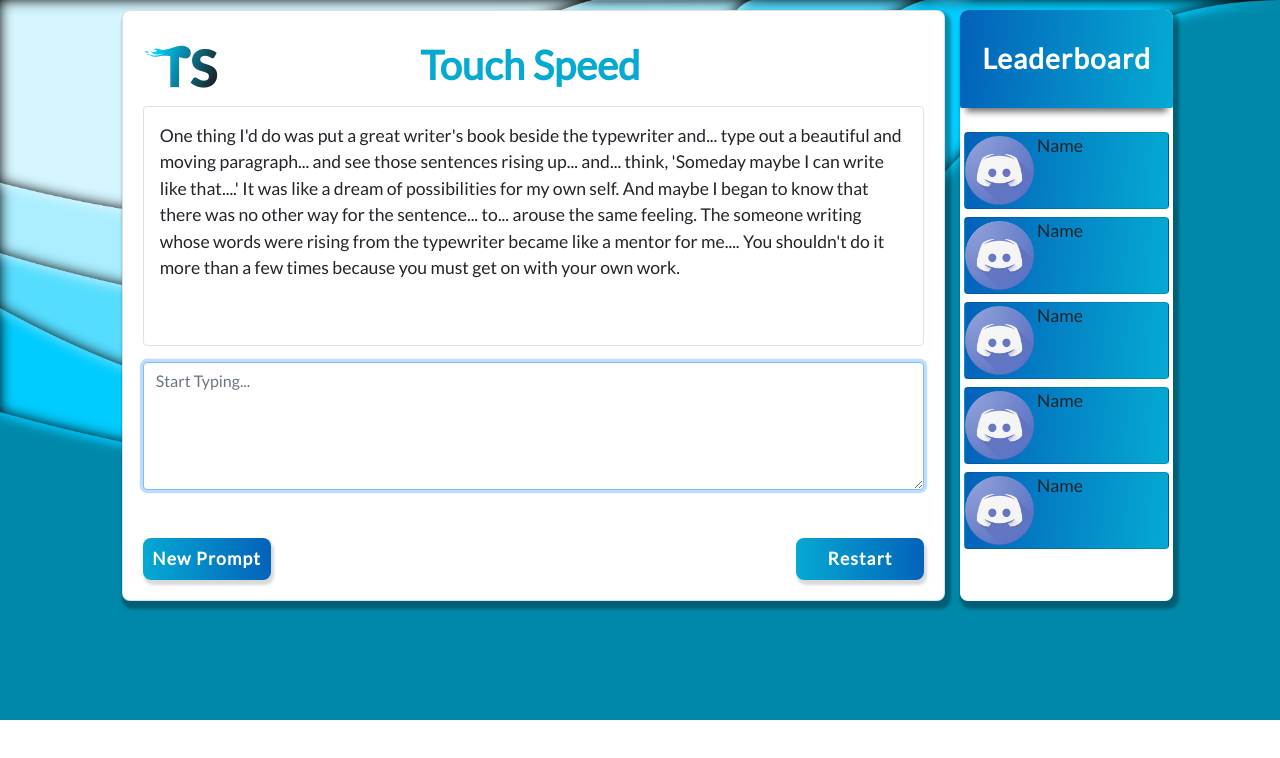
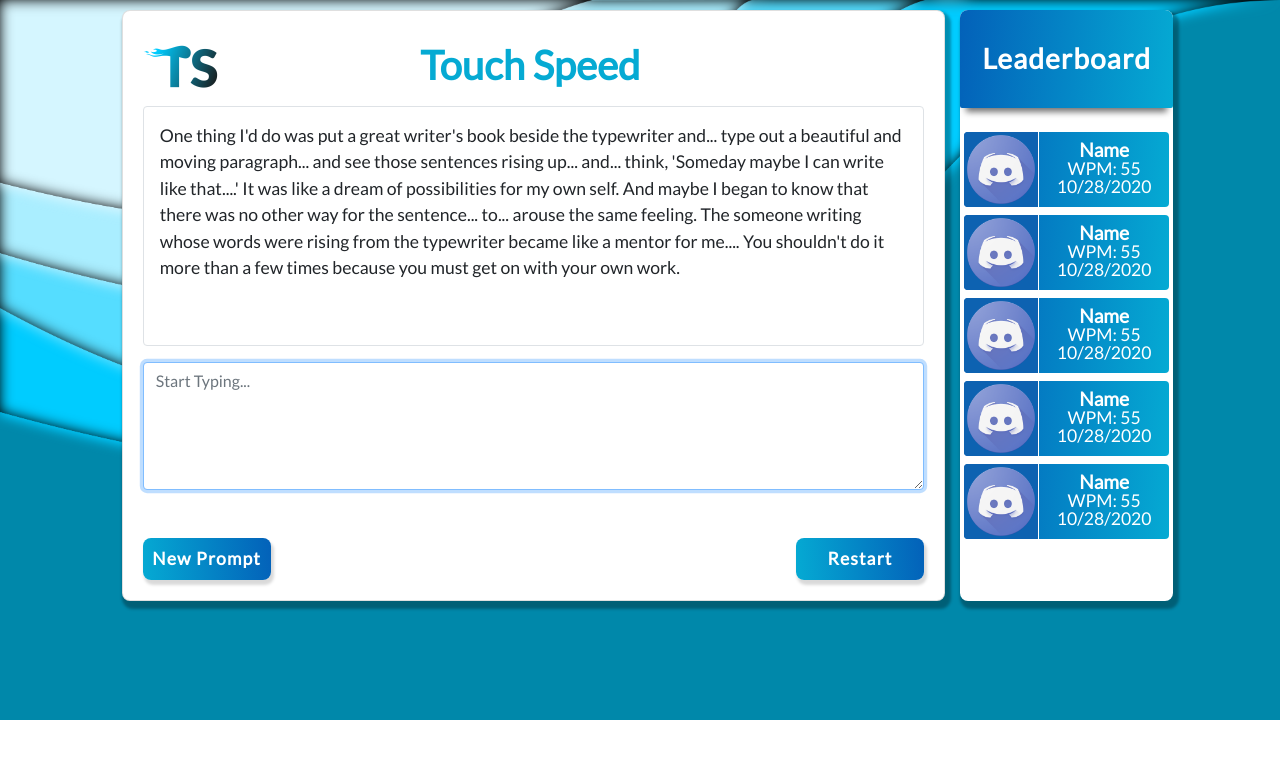
Before and after one commit to OctaviusBowman/touchspeed, a React (Create React App) app: page / in a window 1280 px wide. Shown: the top 758 px of the page. Built offline with nearby package versions, Linux system fonts and the light colour scheme.

Commit message:
Css tweaks

```diff
--- a/src/App.js
+++ b/src/App.js
@@ -73,7 +73,7 @@ const App = () => {
             </div>
           </div>
         </div>
-        <div id="leaderboard" className="card-body right col-2">
+        <div id="leaderboard" className="card-body right col-xl-2">
           <Leaderboard />
         </div>
       </div >
--- a/src/index.css
+++ b/src/index.css
@@ -126,16 +126,34 @@ img{
 }
 
 .avatar {
-  /* width: 20%; */
-  margin-left: 12px;
-  border-radius: 4px;
+  border-radius: 4px 0px 0px 4px;
+  border-right: white 1px solid;
+  background: #0d62b1;
 }
-/* .new-border {
-  background-color: white;
-} */
-/* Color Theme
-#40514e
-#2f89fc
-#30e3ca
-#f5f5f5
-*/
+
+.card.bg-primary {
+  border: none;
+}
+
+.card.bg-primary .row {
+  margin: 0px;
+}
+
+.card-text {
+  color: white;
+  text-align: center;
+  line-height: 0.1rem;
+  padding-top: 1rem;
+}
+
+#name {
+  font-size: 1.2rem;
+  font-weight: bold;
+  line-height: 0.3rem;
+}
+
+@media only screen and (max-width: 1263px) {
+  .card-body.right.col-xl-2 {
+    margin-left: 25px;
+  }
+}
--- a/src/userCard.js
+++ b/src/userCard.js
@@ -4,11 +4,15 @@ const userCard = () => {
     return (
         <div className="card bg-primary">
             <div className="row">
-                <img className="avatar" src="/discord_logo.png" alt=""/>
-                <p className="card-name">Name</p>
+                <img className="avatar" src="/discord_logo.png" alt="" />
+                <div className="col card-text">
+                    <p id="name">Name</p>
+                    <p>WPM: {55}</p>
+                    <p>10/28/2020</p>
+                </div>
             </div>
         </div>
-     );
+    );
 }
 
 export default userCard;
```
